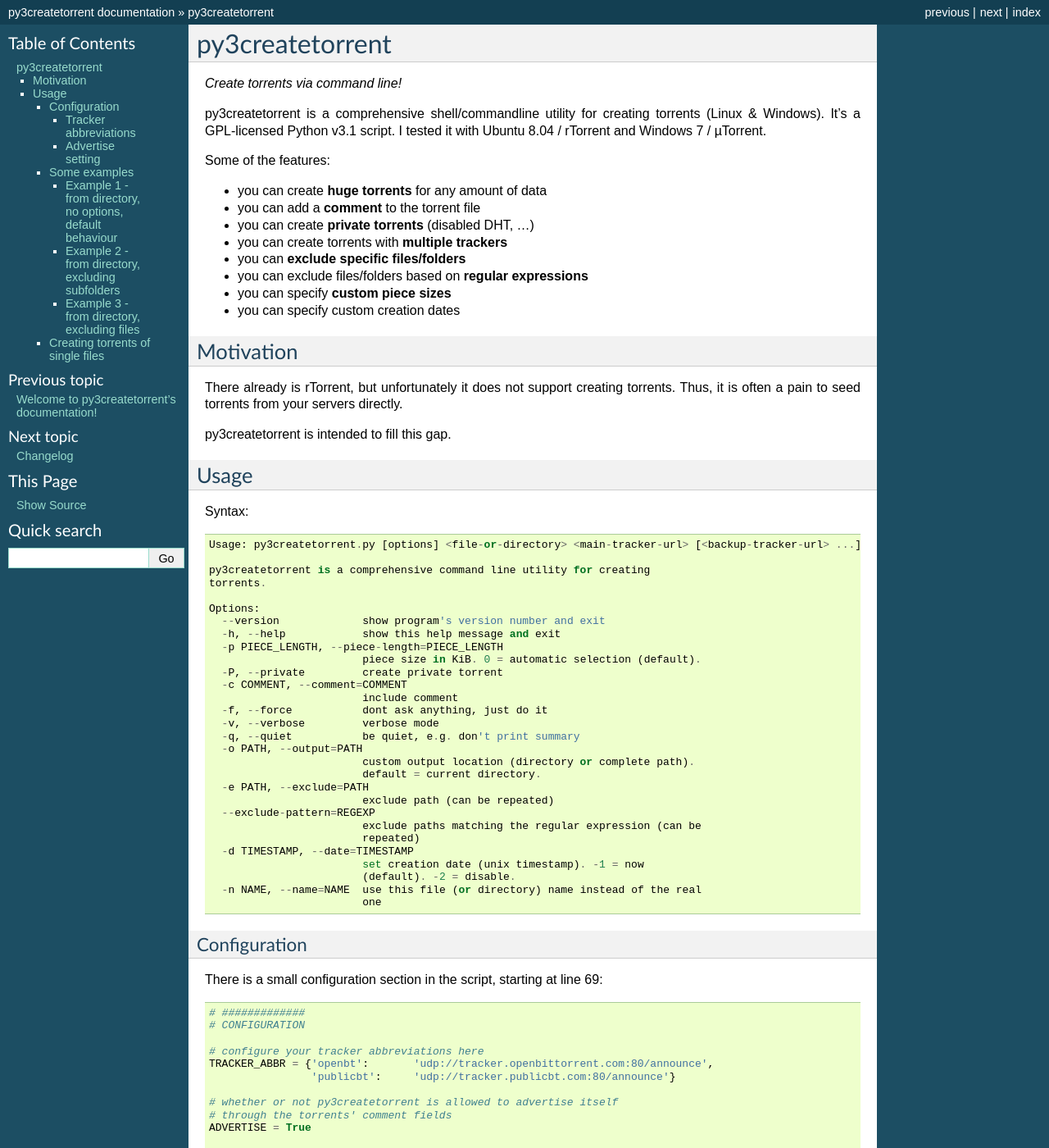
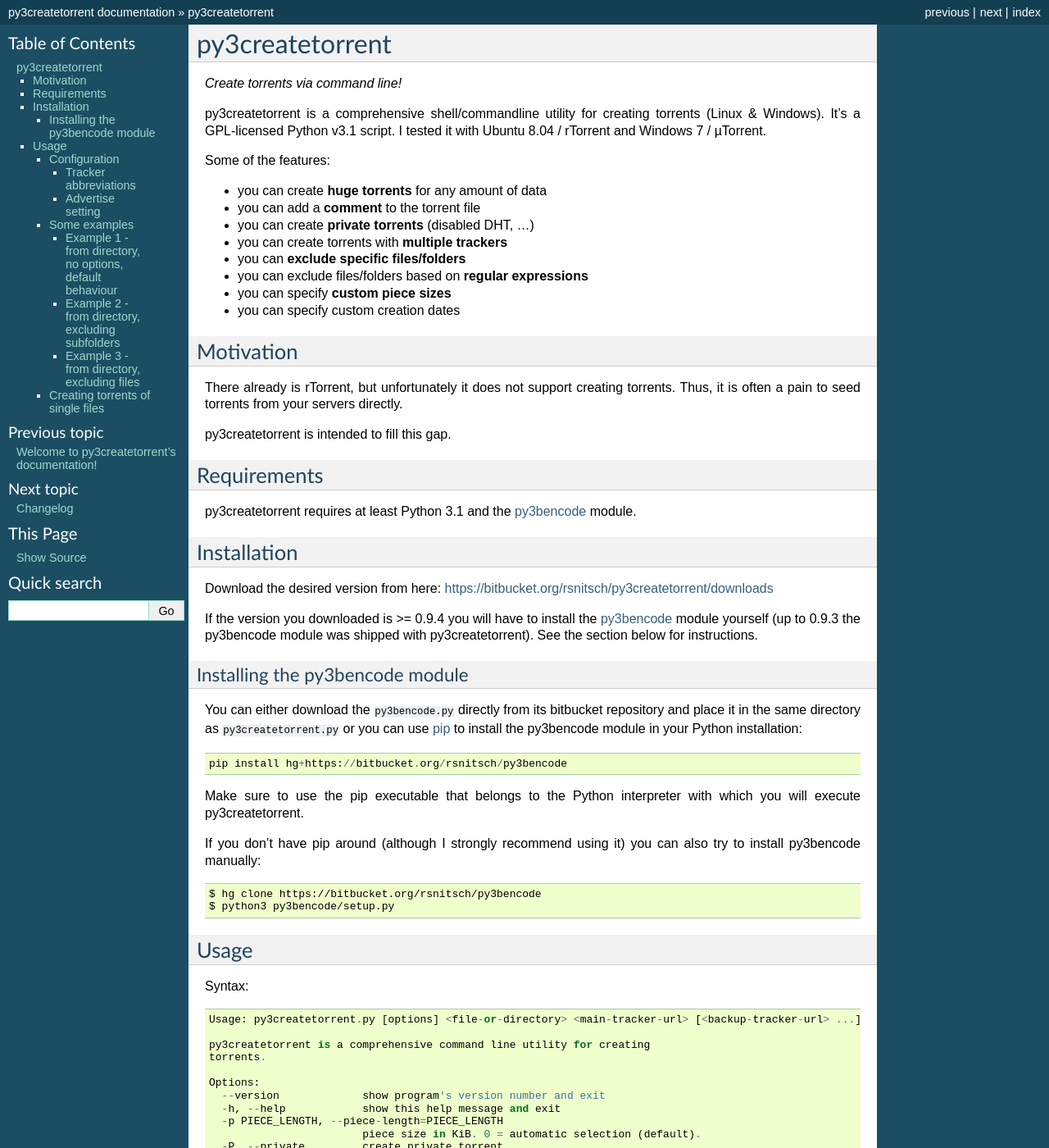
Before and after one commit to Ineluctable/py3createtorrent, a Sphinx documentation site: the page built from docs/source/user.rst, in a window 1280 px wide and 1400 px high. Shown: the whole window at 82% size. Built offline with Sphinx 7.4.7, drawn with Linux system fonts in a browser that asks for light colours; the version number could not be read and is left out.

Commit message:
Add Requirements and Installation sections to documentation

```diff
--- a/docs/source/user.rst
+++ b/docs/source/user.rst
@@ -25,6 +25,41 @@
 Thus, it is often a pain to seed torrents from your servers directly.
 
 py3createtorrent is intended to fill this gap.
+
+Requirements
+------------
+
+py3createtorrent requires at least Python 3.1 and the `py3bencode <https://bitbucket.org/rsnitsch/py3bencode>`_ module.
+
+Installation
+------------
+
+Download the desired version from here:
+https://bitbucket.org/rsnitsch/py3createtorrent/downloads
+
+If the version you downloaded is >= 0.9.4 you will have to install the
+`py3bencode <https://bitbucket.org/rsnitsch/py3bencode>`_ module yourself
+(up to 0.9.3 the py3bencode module was shipped with py3createtorrent). See the
+section below for instructions.
+
+Installing the py3bencode module
+^^^^^^^^^^^^^^^^^^^^^^^^^^^^^^^^
+
+You can either download the ``py3bencode.py`` directly from its bitbucket repository
+and place it in the same directory as ``py3createtorrent.py`` or you can use
+`pip <http://www.pip-installer.org/>`_ to install the py3bencode module in
+your Python installation::
+
+   pip install hg+https://bitbucket.org/rsnitsch/py3bencode
+
+Make sure to use the pip executable that belongs to the Python interpreter
+with which you will execute py3createtorrent.
+
+If you don't have pip around (although I strongly recommend using it) you can
+also try to install py3bencode manually::
+
+   $ hg clone https://bitbucket.org/rsnitsch/py3bencode
+   $ python3 py3bencode/setup.py
 
 Usage
 -----
```
